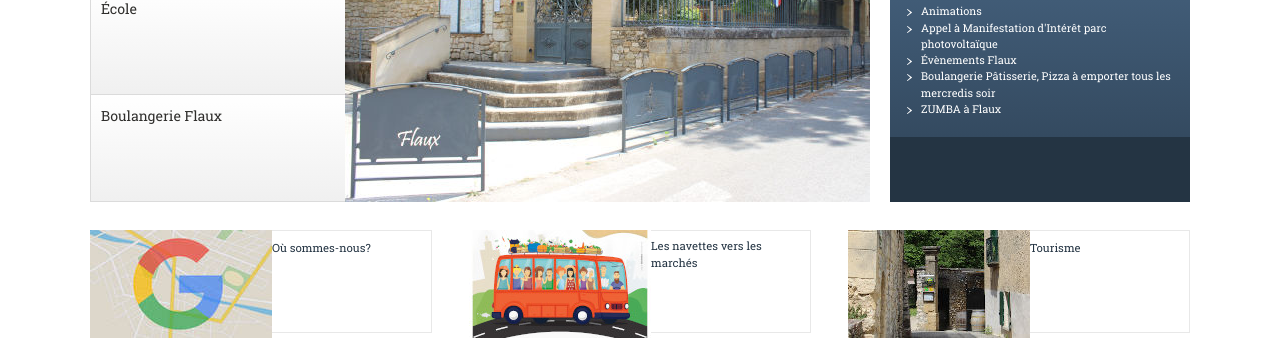
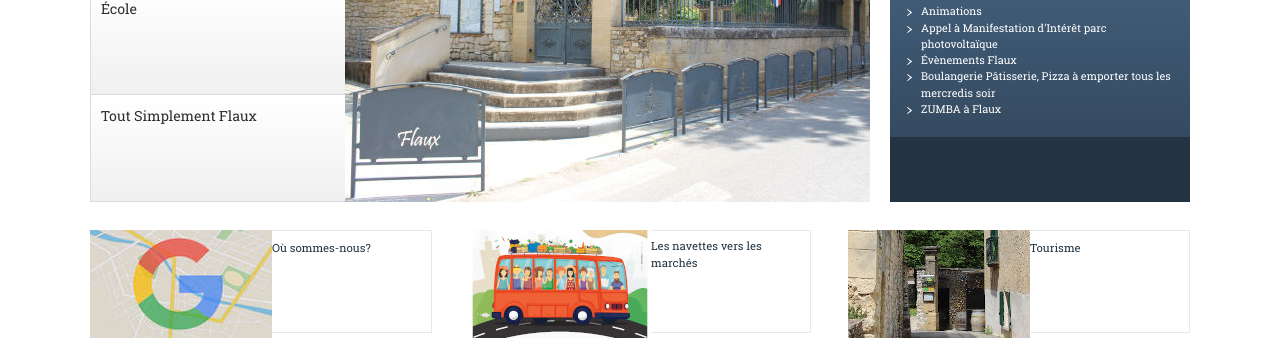
Before and after one commit to Flaux-Village/flaux-village.github.io, a Jekyll site: the page built from index.md, in a window 1280 px wide. Shown: the part 453-793 px from the top of the page. Built offline with Jekyll 4.4.1, drawn with Linux system fonts in a browser that asks for light colours.

Commit message:
Update index.md

```diff
--- a/index.md
+++ b/index.md
@@ -13,7 +13,7 @@ onglets_principaux:
   addresse: /ecole.html
   illustration: /assets/illustrations/525_320_Flauxbanner3_3614.jpg
   description_illustration: école de Flaux
-- titre: Boulangerie Flaux
+- titre: Tout Simplement Flaux
   addresse: /actualites/toutsimplement.html
   illustration: /assets/flyer/Tapastoutsimplement.ete.2023.jpeg
   description_illustration: Toutsimplement
```
